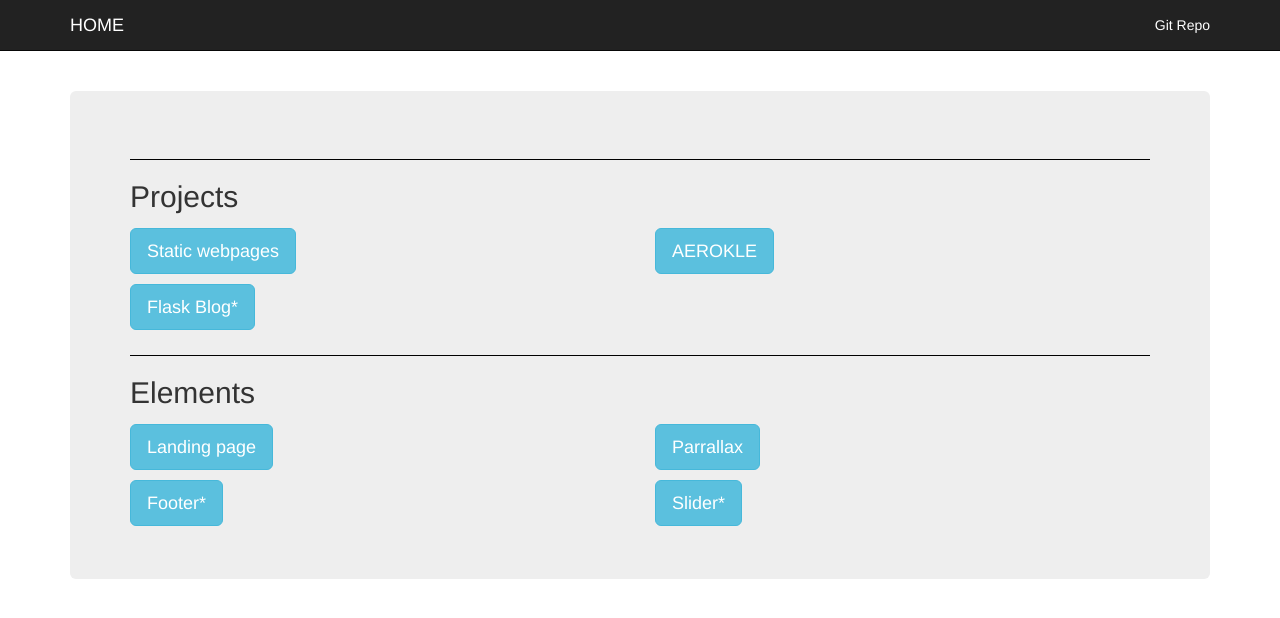
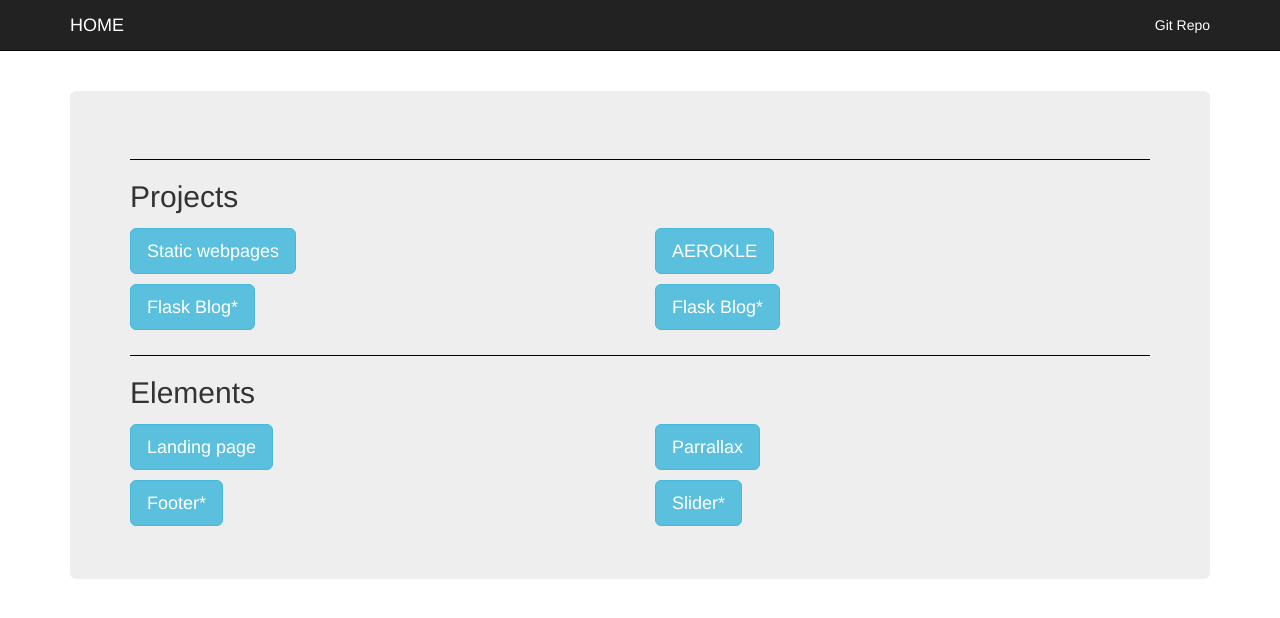
Before and after one commit to sushantm47/basicPortfolio, a plain HTML site: page index.html in a window 1280 px wide. Drawn offline with nearby package versions, Linux system fonts and the light colour scheme.

Commit message:
added aerkle final v1.0

```diff
--- a/index.html
+++ b/index.html
@@ -66,6 +66,7 @@
                     <div class="col-lg-6 padd"><a href="par+nav+foo/index.html" class="btn btn-lg btn-info">Static webpages</a></div>
                     <div class="col-lg-6 padd"><a href="par+nav+foo/newinndex/index.html" class="btn btn-lg btn-info">AEROKLE</a></div>
                     <div class="col-lg-6 padd"><a href="https://github.com/sushantm47/Flask" class="btn btn-lg btn-info">Flask Blog*</a></div>
+		    <div class="col-lg-6 padd"><a href="aeroKLE/dist/index.html" class="btn btn-lg btn-info">Flask Blog*</a></div>
                 </div>
                 <hr>
                 <h2>Elements</h2>
```
